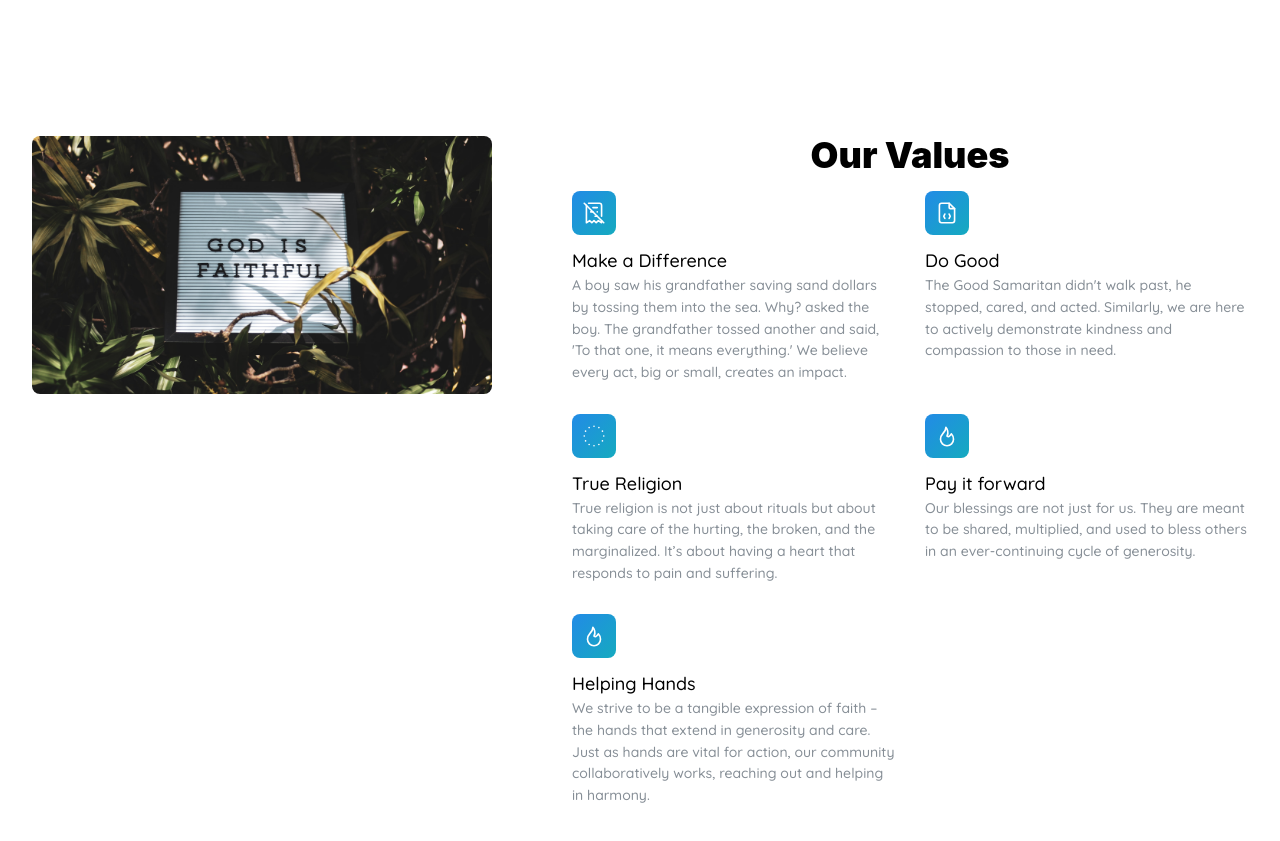
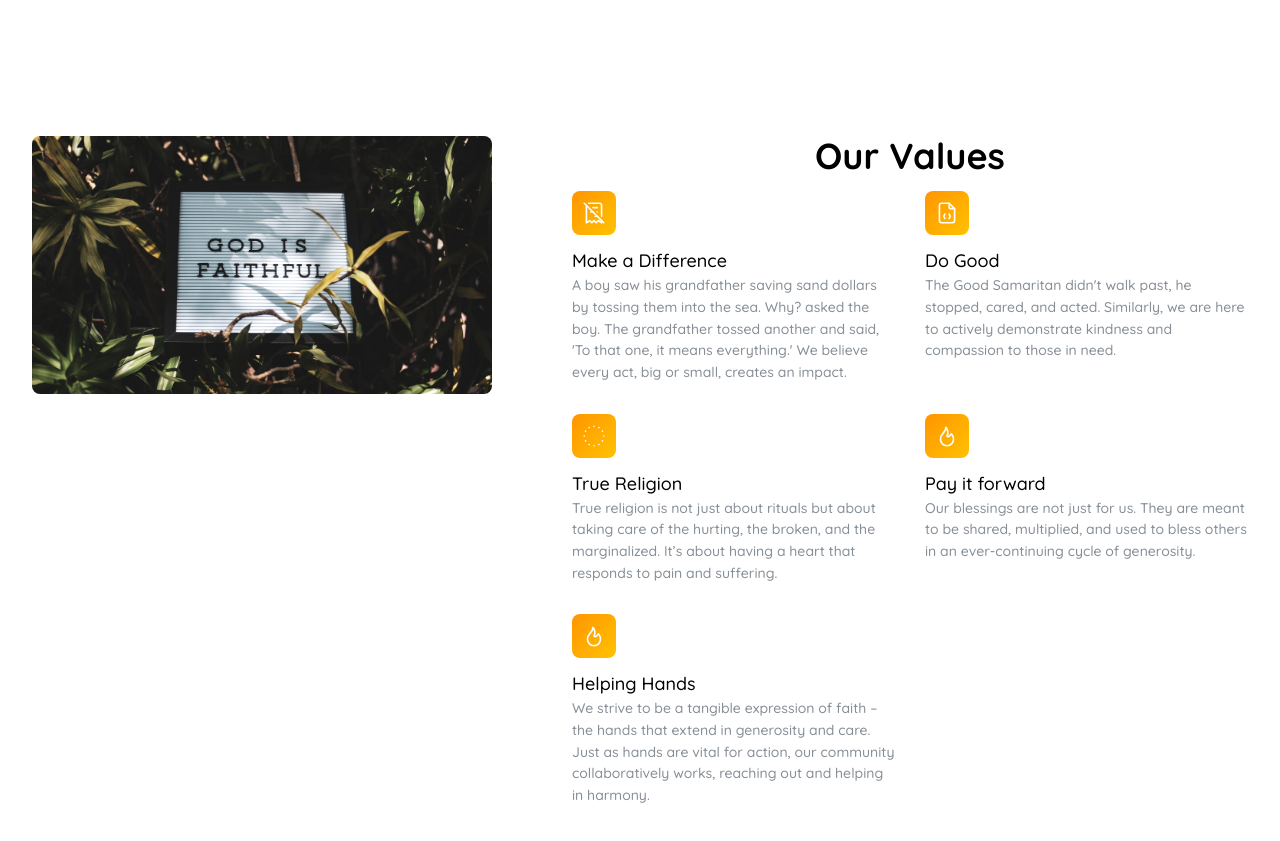
Before and after one commit to jwenger100/hope-gives, a Next.js app: page / in a window 1280 px wide. Shown: the part 780-1621 px from the top of the page. Built offline with nearby package versions, Linux system fonts and the light colour scheme.

Commit message:
Create context for MantineProvider and render this provider inside of a client component

```diff
--- a/src/app/globals.css
+++ b/src/app/globals.css
@@ -4,9 +4,6 @@
   --hopegives-orange: #ff9500;
   --hopegives-yellow: #ffc200;
   --hopegives-gray: #594f3e;
-
-  /* Override  */
-  --mantine-font-family-headings: "Quicksand", sans-serif !important;
 
   --spacing-xs: 0.25rem;
   --spacing-sm: 0.5rem;
--- a/src/app/layout.tsx
+++ b/src/app/layout.tsx
@@ -5,7 +5,7 @@ import "@mantine/core/styles.css";
 import type { Metadata } from "next";
 import { Quicksand } from "next/font/google";
 import { Header } from "@/components/Header";
-import { MantineProvider } from "@mantine/core";
+import ThemeProvider from "./theme-provider";
 
 const quicksand = Quicksand({
   subsets: ["latin", "latin-ext"],
@@ -29,11 +29,11 @@ export default function RootLayout({
         <link rel="icon" type="image/png" href="/HopeGives-Icon1.png" />
       </head>
       <body className={quicksand.className}>
-        <MantineProvider>
+        <ThemeProvider>
           {/* Adds Header to every page */}
           <Header />
           {children}
-        </MantineProvider>
+        </ThemeProvider>
       </body>
     </html>
   );
--- /dev/null
+++ b/src/app/theme-provider.tsx
@@ -0,0 +1,18 @@
+"use client";
+
+// Using Third-party packages and providers
+// https://nextjs.org/docs/app/building-your-application/rendering/composition-patterns#using-third-party-packages-and-providers
+
+import React, { createContext, ReactNode } from "react";
+import { createTheme, MantineProvider } from "@mantine/core";
+
+export const ThemeContext = createContext({});
+
+const theme = createTheme({
+  fontFamily: "Quicksand, sans-serif",
+  /** All other MantineProvider props */
+});
+
+export default function ThemeProvider({ children }: { children: ReactNode }) {
+  return <MantineProvider theme={theme}>{children}</MantineProvider>;
+}
--- a/src/components/FeaturesTitle.tsx
+++ b/src/components/FeaturesTitle.tsx
@@ -57,7 +57,11 @@ export function FeaturesTitle() {
         size={44}
         radius="md"
         variant="gradient"
-        gradient={{ deg: 133, from: "blue", to: "cyan" }}
+        gradient={{
+          deg: 133,
+          from: "var(--hopegives-orange)",
+          to: "var(--hopegives-yellow)",
+        }}
       >
         <feature.icon
           style={{ width: rem(26), height: rem(26) }}
```
